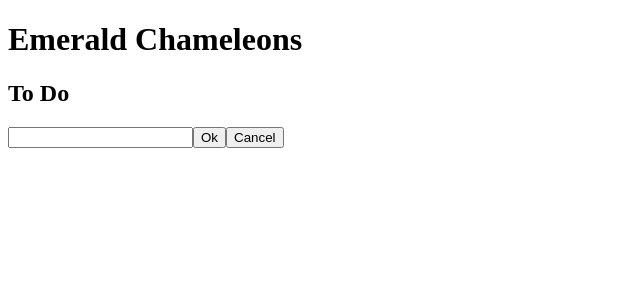
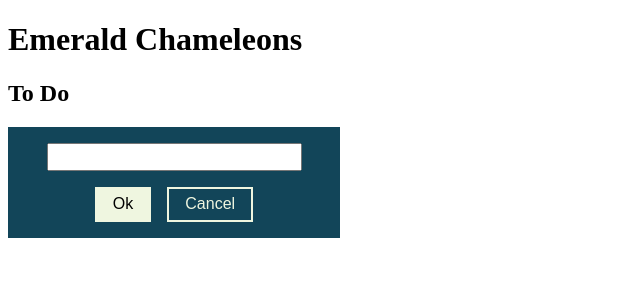
Before and after one commit to stardust2stardust/emerald-chameleon-todo-forked, a React (Vite) app: page / in a window 1280 px wide. Both pictures are taken after a click on the button "Add Category". Shown: the top 300 px of the page, without its empty margins (0-640 px from the left). Built offline with nearby package versions, Linux system fonts and the light colour scheme.

Commit message:
add scss to go with component

```diff
--- a/src/App.tsx
+++ b/src/App.tsx
@@ -1,7 +1,7 @@
 import { useState } from 'react'
 import './App.scss'
 
-import AddCategory from './components/AddCategory'
+import AddCategory from './components/addCategory/AddCategory'
 
 function App() {
   const [count, setCount] = useState(0)
@@ -15,7 +15,7 @@ function App() {
         <div className={'counter'}>
           <h2>To Do</h2>
         </div>
-        <div className={'btn-add-category'}>
+        <div className={'add-category-wrapper'}>
           <AddCategory />
         </div>
         <div className={'to-do-wrapper'}></div>
--- a/src/components/AddCategory.tsx
+++ /dev/null
@@ -1,32 +0,0 @@
-import React from 'react'
-import { useState } from 'react'
-
-// type Props = {}
-
-const AddCategory = () => {
-  // state of Add Category button
-  const [isClicked, setIsClicked] = useState(false)
-
-  // isClicked state changes when clicking on Add Category, Ok, or Cancel buttons
-  const handleClick = () => {
-    console.log('testing Add New')
-    setIsClicked(!isClicked)
-  }
-
-  return (
-    <div>
-      {isClicked && (
-        <>
-          <input type="text" />
-          <button onClick={handleClick} type="submit">
-            Ok
-          </button>
-          <button onClick={handleClick}>Cancel</button>
-        </>
-      )}
-      {!isClicked && <button onClick={handleClick}>Add Category</button>}
-    </div>
-  )
-}
-
-export default AddCategory
--- /dev/null
+++ b/src/components/addCategory/AddCategory.tsx
@@ -0,0 +1,42 @@
+import React from 'react'
+import { useState } from 'react'
+import './_addCategory.scss'
+
+// type Props = {}
+
+const AddCategory = () => {
+  // state of Add Category button
+  const [isClicked, setIsClicked] = useState(false)
+
+  // isClicked state changes when clicking on Add Category, Ok, or Cancel buttons
+  const handleClick = () => {
+    console.log('testing Add New')
+    setIsClicked(!isClicked)
+  }
+
+  return (
+    <div>
+      {isClicked ? (
+        <div className="new-category-input-wrapper">
+          <input id="new-category-text" type="text" />
+          <div className="new-category-input-buttons">
+            <button className="btn-ok" onClick={handleClick} type="submit">
+              Ok
+            </button>
+            <button className="btn-cancel" onClick={handleClick}>
+              Cancel
+            </button>
+          </div>
+        </div>
+      ) : (
+        <div className="new-category-input-wrapper">
+          <button className="btn-add-category" onClick={handleClick}>
+            Add Category
+          </button>
+        </div>
+      )}
+    </div>
+  )
+}
+
+export default AddCategory
--- /dev/null
+++ b/src/components/addCategory/_addCategory.scss
@@ -0,0 +1,44 @@
+$neutral-200: #EFF6E0;
+$neutral-300: #AEC3B0;
+$primary-700: #124559;
+
+
+.btn-add-category {
+    background-color: $neutral-200;
+    border: none;
+    padding: 0.5rem 1rem;
+    font-size: 1.2rem;
+}
+
+.btn-ok, .btn-cancel {
+    font-size: 1rem;
+    border: none;
+    padding: .4rem 1rem;
+    background-color: $neutral-200;
+    border: 2px solid $neutral-200;
+}
+
+.btn-cancel {
+    background-color: $primary-700;
+    border: 2px solid $neutral-200;
+    color: $neutral-200;
+}
+
+.new-category-input-wrapper {
+    display: flex;
+    flex-direction: column;
+    padding: 1rem;
+    max-width: 300px;
+    gap: 1rem;
+    align-items: center;
+    background-color: $primary-700;
+}
+
+.new-category-input-buttons {
+    display: flex;
+    gap: 1rem;
+}
+
+#new-category-text {
+    font-size: 1.2rem;
+}
```
